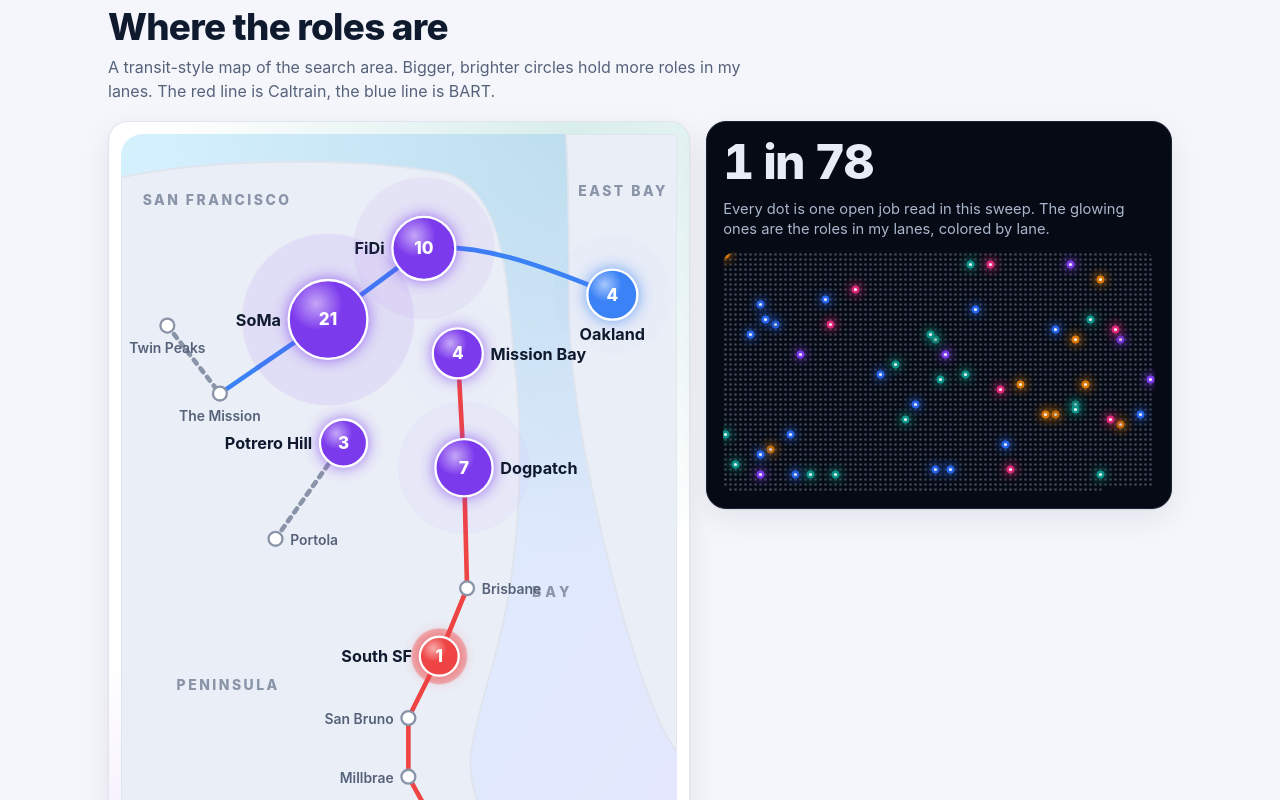
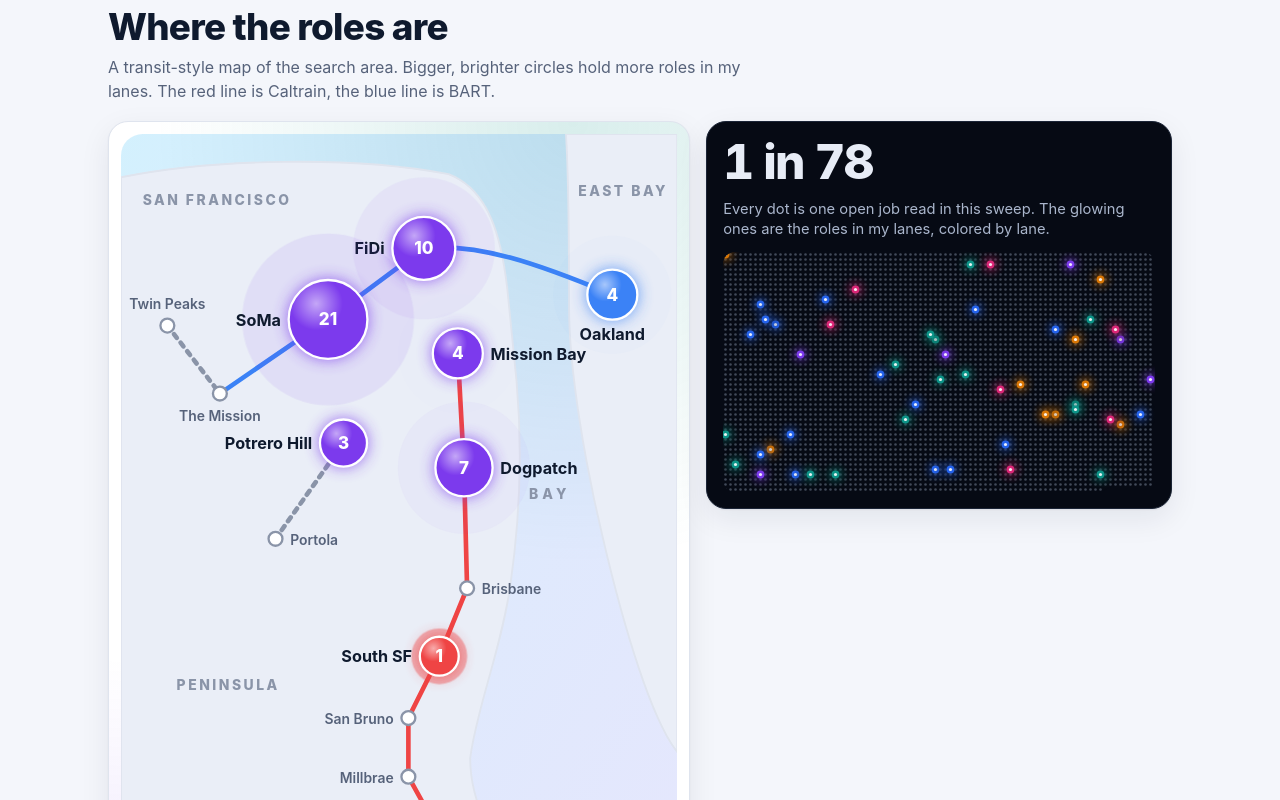
Before and after one commit to sghanna/ai, a plain HTML site: page duet/sweep/index.html in a window 1280 px wide. Shown: the part 2080-2880 px from the top of the page. Drawn offline with Linux system fonts and the light colour scheme; animation ran at ten frames a second.

Commit message:
Sweep page: map label tweaks
Co-Authored-By: Claude Opus 5.5 <noreply@anthropic.com>

```diff
--- a/duet/sweep/index.html
+++ b/duet/sweep/index.html
@@ -655,7 +655,7 @@ html.w375 .filters{margin:0 -16px 12px}
     brisbane: [224, 294], ssf: [206, 338], sanbruno: [186, 378], millbrae: [186, 416], burlingame: [206, 452], sanmateo: [234, 486], redwood: [288, 540],
     oakland: [318, 104]
   };
-  var labelSide = { fidi:"l", soma:"l", missionbay:"r", dogpatch:"r", potrero:"l", mission:"b", twinpeaks:"b", portola:"r", brisbane:"r", ssf:"l", sanbruno:"l", millbrae:"l", burlingame:"l", sanmateo:"l", redwood:"l", oakland:"b" };
+  var labelSide = { fidi:"l", soma:"l", missionbay:"r", dogpatch:"r", potrero:"l", mission:"b", twinpeaks:"t", portola:"r", brisbane:"r", ssf:"l", sanbruno:"l", millbrae:"l", burlingame:"l", sanmateo:"l", redwood:"l", oakland:"b" };
   var shortName = { ssf: "South SF", twinpeaks: "Twin Peaks", oakland: "Oakland" };
   var svg = '<defs>' +
     '<linearGradient id="waterG" x1="0" y1="0" x2="1" y2="1"><stop offset="0" stop-color="#38bdf8" stop-opacity=".22"/><stop offset="1" stop-color="#6366f1" stop-opacity=".16"/></linearGradient>' +
@@ -670,7 +670,7 @@ html.w375 .filters{margin:0 -16px 12px}
     '<text class="area" x="14" y="46">San Francisco</text>' +
     '<text class="area" x="36" y="360">Peninsula</text>' +
     '<text class="area" x="296" y="40">East Bay</text>' +
-    '<text class="area" x="266" y="300" style="letter-spacing:.3em">Bay</text>';
+    '<text class="area" x="264" y="236" style="letter-spacing:.3em">Bay</text>';
   function line(pts){ return "M" + pts.map(function(k){ return P[k].join(" "); }).join(" L"); }
   svg += '<path class="rail ct draw" d="' + line(["missionbay","dogpatch","brisbane","ssf","sanbruno","millbrae","burlingame","sanmateo","redwood"]) + '"/>';
   svg += '<path class="rail bart draw" d="M' + P.mission.join(" ") + ' L' + P.soma.join(" ") + ' L' + P.fidi.join(" ") + ' C230 70 270 84 ' + P.oakland.join(" ") + '"/>';
@@ -686,6 +686,7 @@ html.w375 .filters{margin:0 -16px 12px}
     var lx = xy[0], ly = xy[1], anchor = "start";
     if (side === "r") { lx = xy[0] + r + 5; ly = xy[1] + 4; }
     else if (side === "l") { lx = xy[0] - r - 5; ly = xy[1] + 4; anchor = "end"; }
+    else if (side === "t") { ly = xy[1] - r - 6; anchor = "middle"; }
     else { ly = xy[1] + r + 13; anchor = "middle"; }
     var g = '<g class="node' + (p.inlane ? "" : " empty") + '" data-place="' + p.id + '" tabindex="0" role="button" aria-label="' + esc(p.name) + ', ' + p.inlane + ' roles">';
     g += '<g class="pop" style="transition-delay:' + (600 + i * 70) + 'ms">';
```
